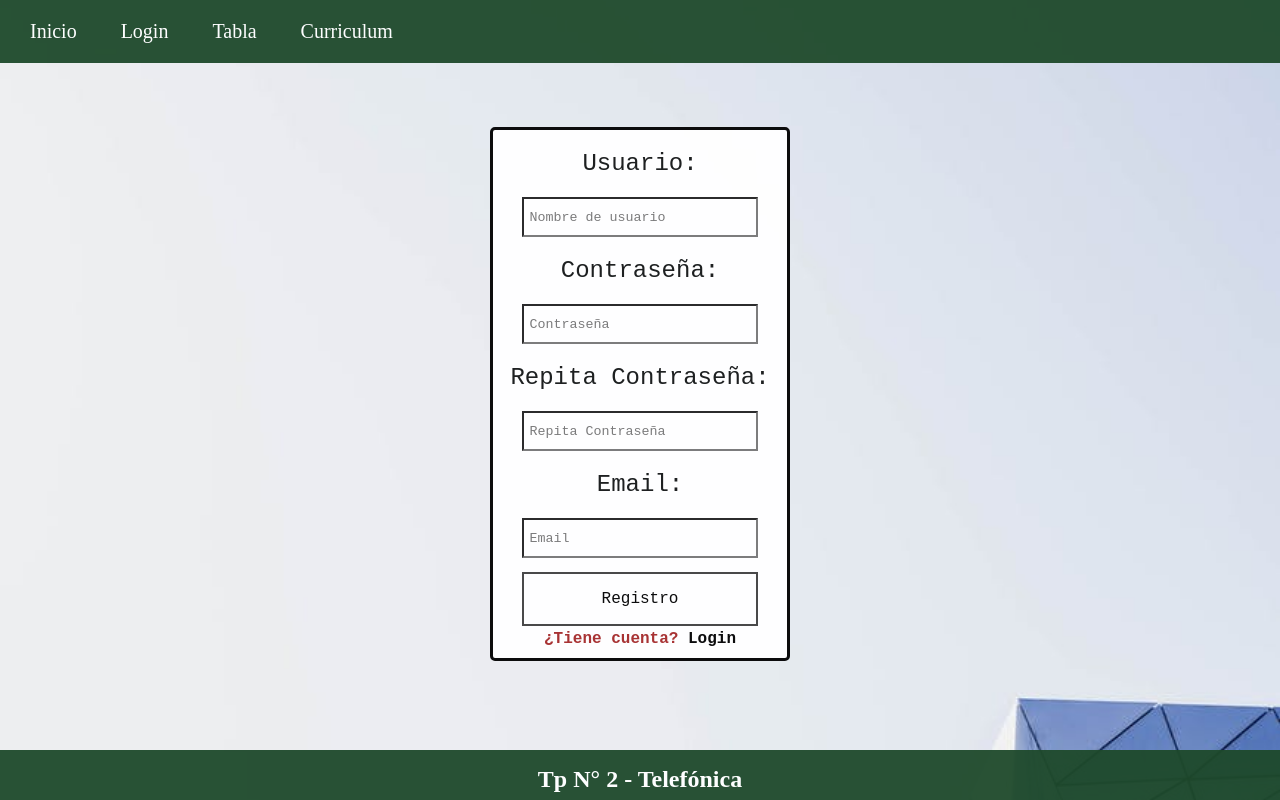
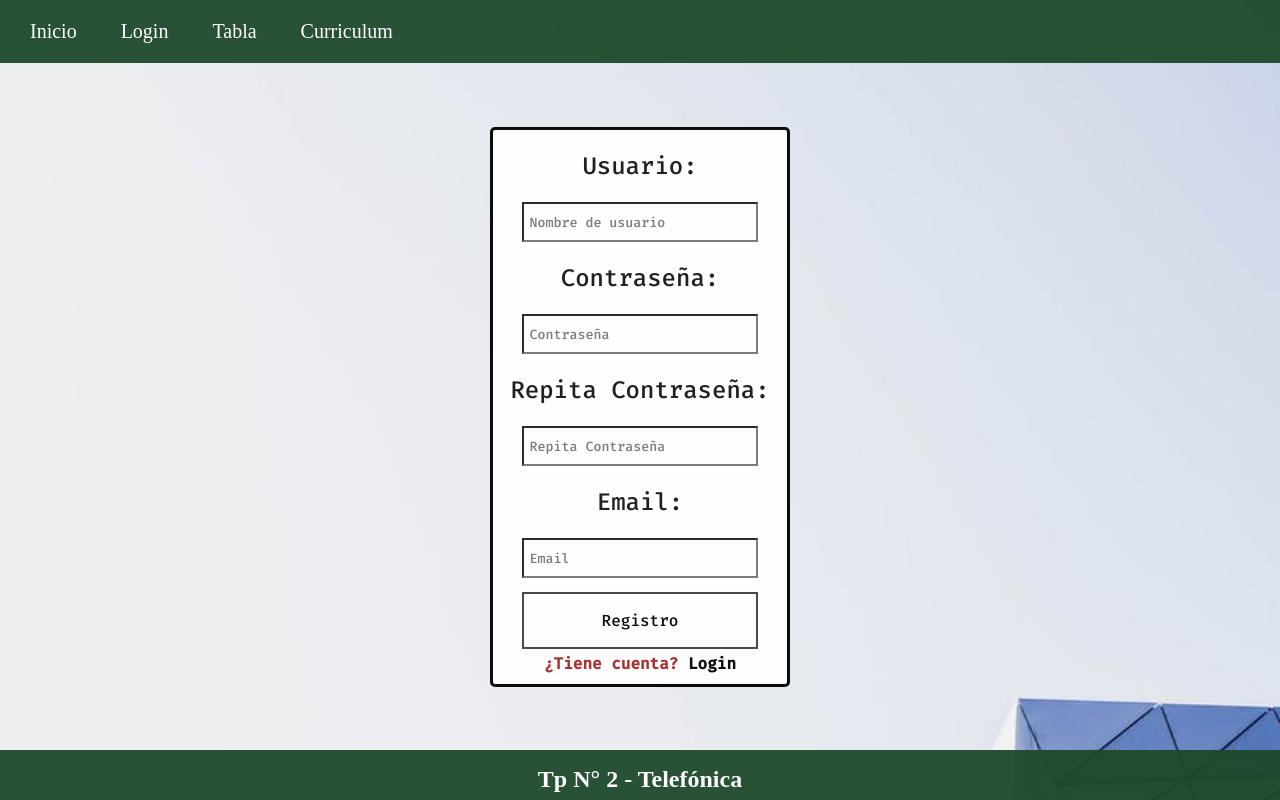
Before and after one commit to jimmy404/TelefonicaTp2, a plain HTML site: page Login/newAccount.html in a window 1280 px wide. Drawn offline with Linux system fonts and the light colour scheme.

Commit message:
Adds new styles for newAccount - background image - fonts and general styles

```diff
--- a/Login/newAccount.html
+++ b/Login/newAccount.html
@@ -1,15 +1,21 @@
 <!DOCTYPE html>
 <html lang="es">
   <head>
-  <meta charset="UTF-8">
-  <meta http-equiv="X-UA-Compatible" content="IE=edge">
-  <meta name="viewport" content="width=device-width, initial-scale=1.0">
-  <link rel="stylesheet" href="../styles.css">
-  <link rel="stylesheet" href="./loginStyles.css">
+    <meta charset="UTF-8" />
+    <meta http-equiv="X-UA-Compatible" content="IE=edge" />
+    <meta name="viewport" content="width=device-width, initial-scale=1.0" />
+    <link rel="preconnect" href="https://fonts.googleapis.com" />
+    <link rel="preconnect" href="https://fonts.gstatic.com" crossorigin />
+    <link
+      href="https://fonts.googleapis.com/css2?family=Fira+Code:wght@500&display=swap"
+      rel="stylesheet"
+    />
+    <link rel="stylesheet" href="../styles.css" />
+    <link rel="stylesheet" href="./loginStyles.css" />
+    <link rel="shortcut icon" href="../assets/icon.png" type="image/x-icon" />
     <title>Registro</title>
   </head>
   <body>
-
     <header>
       <nav>
         <li><a href="../index.html">Inicio</a></li>
@@ -21,15 +27,15 @@
     <div class="login__form">
       <form action="#" method="POST">
         <label for="name">Usuario:</label>
-    <input type="text" id="name" placeholder="Nombre de usuario">
+        <input type="text" id="name" placeholder="Nombre de usuario" />
         <label for="password">Contraseña:</label>
-    <input type="password" id="password" placeholder="Contraseña">
+        <input type="password" id="password" placeholder="Contraseña" />
         <label for="rpassword">Repita Contraseña:</label>
-    <input type="password" id="rpassword" placeholder="Repita Contraseña">
+        <input type="password" id="rpassword" placeholder="Repita Contraseña" />
         <label for="email">Email:</label>
-    <input type="email" id="email" placeholder="Email">
+        <input type="email" id="email" placeholder="Email" />
 
-    <button class="button button_dark" type="submit">Registro</button>
+        <button class="button button_dark">Registro</button>
         <h4>¿Tiene cuenta? <a href="./login.html" target="_blank">Login</a></h4>
       </form>
     </div>
@@ -38,6 +44,5 @@
     <footer>
       <h3>Tp N° 2 - Telefónica</h3>
     </footer>
-
   </body>
 </html>
```
Lines whose indentation alone changed are shown as unchanged.
